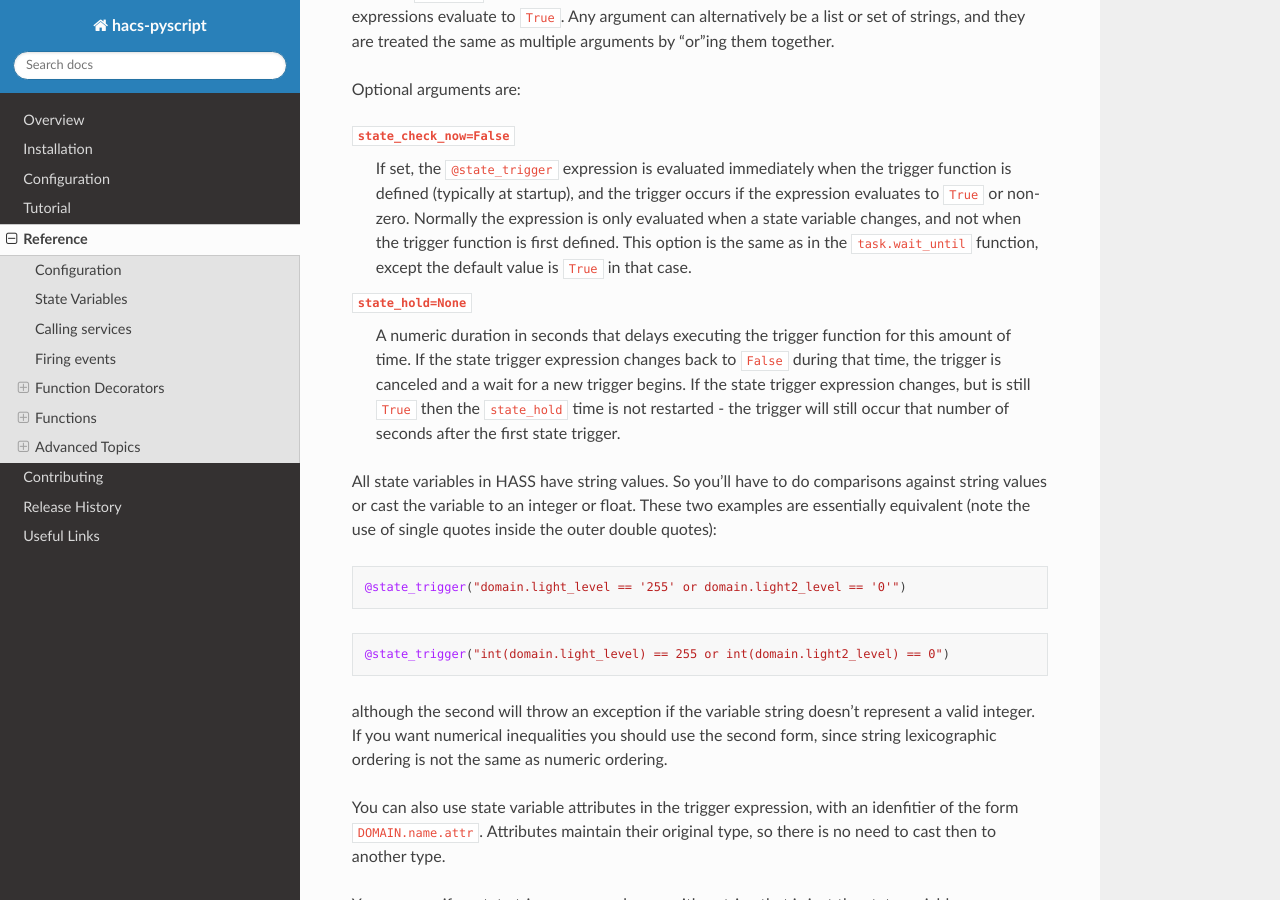
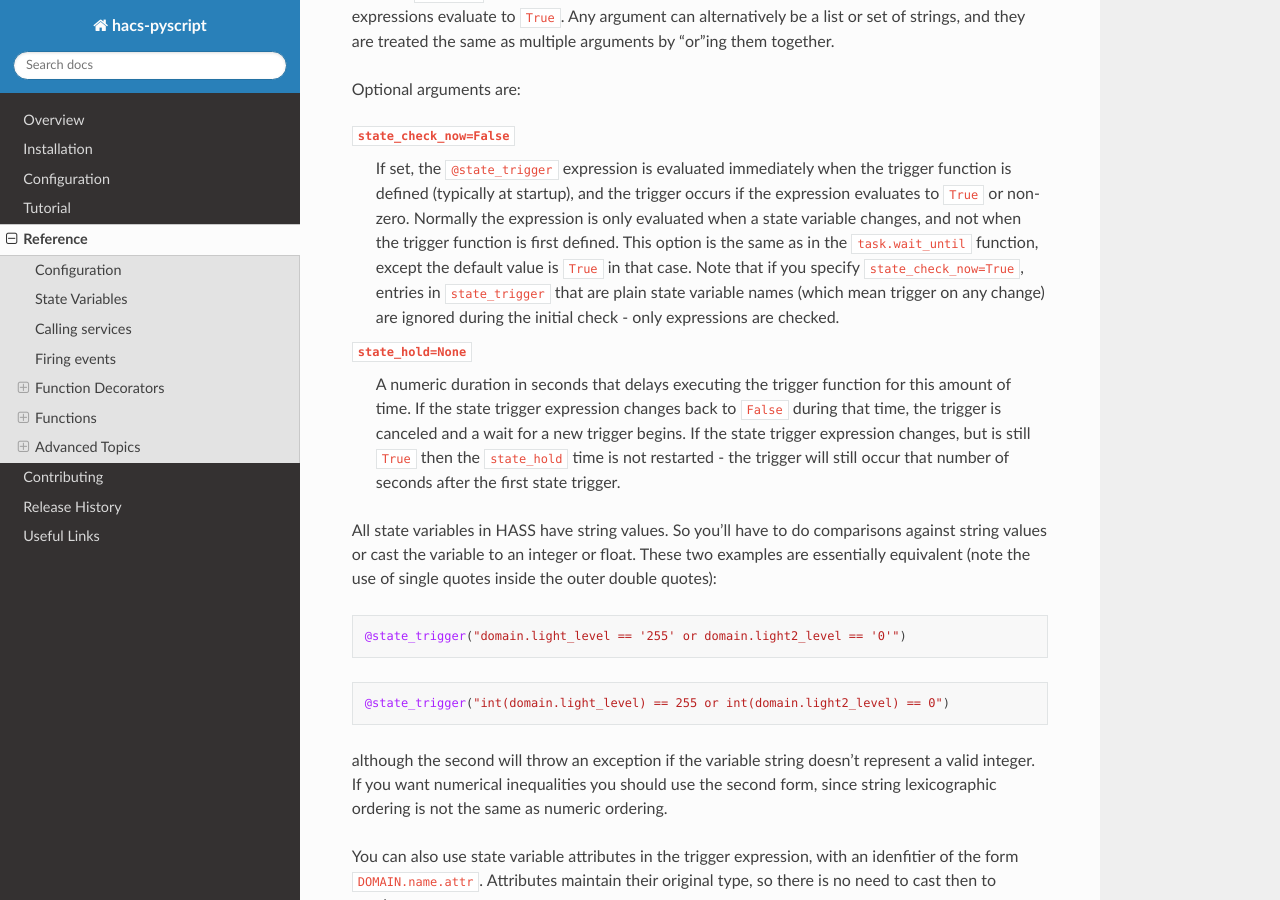
Before and after one commit to custom-components/pyscript, a Sphinx documentation site: the page built from docs/reference.rst, in a window 1280 px wide and 900 px high, scrolled down 4860 px. Built offline with Sphinx 7.4.7 and the Read the Docs theme 2.0.0, drawn with Linux system fonts in a browser that asks for light colours; some of the changed text lies outside the part shown.

Commit message:
added a couple more tests and docs for state_check_now

```diff
--- a/docs/reference.rst
+++ b/docs/reference.rst
@@ -227,6 +227,9 @@ Optional arguments are:
   to ``True`` or non-zero. Normally the expression is only evaluated when a state variable
   changes, and not when the trigger function is first defined. This option is the same as
   in the ``task.wait_until`` function, except the default value is ``True`` in that case.
+  Note that if you specify ``state_check_now=True``, entries in ``state_trigger`` that are
+  plain state variable names (which mean trigger on any change) are ignored during the initial
+  check - only expressions are checked.
 
 ``state_hold=None``
   A numeric duration in seconds that delays executing the trigger function for this amount of time.
```
Also changed, not shown: other parts of docs/reference.rst (+2 -2 lines), 1 other file.
